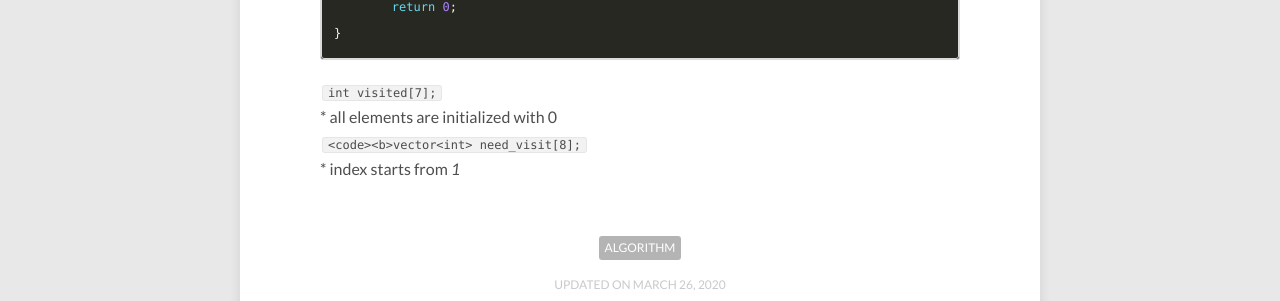
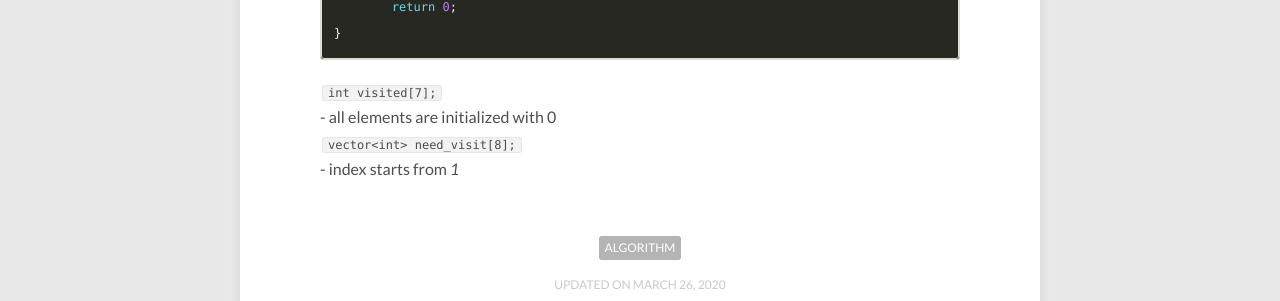
Before and after one commit to sujinsjlee/mg729.github.io, a Jekyll site: the page built from _posts/2020-03-26-Algorithm_(9)_bfs.md, in a window 1280 px wide and 900 px high, scrolled down 3155 px. Shown: the part 153-454 px from the top of the window. Built offline with Jekyll 4.4.1, drawn with Linux system fonts in a browser that asks for light colours; nearby versions of some CDN libraries; comment, search, counter and statistics services are not loaded.

Commit message:
[Algorithm] bfs dfs update4

````diff
--- a/_posts/2020-03-26-Algorithm_(9)_bfs.md
+++ b/_posts/2020-03-26-Algorithm_(9)_bfs.md
@@ -107,6 +107,6 @@ int main()
 }
 ```
 `int visited[7];`
-	* all elements are initialized with 0
-`<code><b>vector<int> need_visit[8];`
-	* index starts from *1*
+	- all elements are initialized with 0
+`vector<int> need_visit[8];`
+	- index starts from *1*
````
